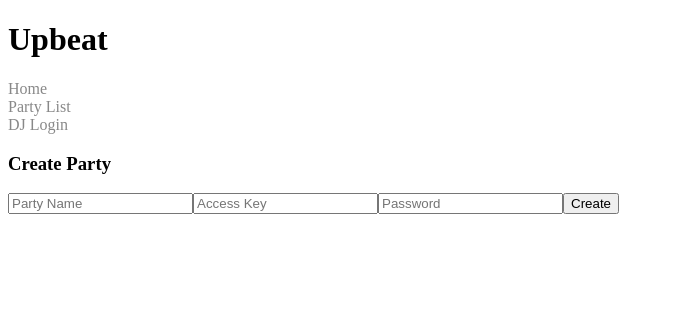
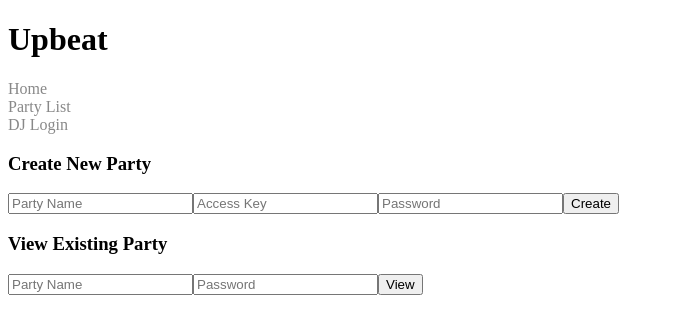
Before and after one commit to EEscalas/UpBeat, an Angular app in the folder upbeat-front-end/: page /dj in a window 1280 px wide. Shown: the top 334 px of the page, without its empty margins (0-674 px from the left). Built offline with nearby package versions, Linux system fonts and the light colour scheme.

Commit message:
DJ can access existing parties with the party pasword

```diff
--- a/upbeat-front-end/src/app/create-party/create-party.component.html
+++ b/upbeat-front-end/src/app/create-party/create-party.component.html
@@ -1,5 +1,10 @@
-<h3>Create Party</h3>
+<h3>Create New Party</h3>
 <input id="partyName" placeholder="Party Name">
 <input id="accessKey" placeholder="Access Key">
 <input id="password" placeholder="Password">
 <button (click)="onSelectCreate()">Create</button>
+
+<h3>View Existing Party</h3>
+<input id="existingPartyName" placeholder="Party Name">
+<input id="existingPartyPassword" placeholder="Password">
+<button (click)= "onSelectView()">View</button>
--- a/upbeat-front-end/src/app/create-party/create-party.component.ts
+++ b/upbeat-front-end/src/app/create-party/create-party.component.ts
@@ -19,6 +19,7 @@ export class CreatePartyComponent implements OnInit {
   partyName: string;
   partyPassword:string;
   partyAccessKey: string;
+  existingParties: Party[] = this.apiService.getParties();
 
   onSelectCreate(){
   	//assign name to party
@@ -40,4 +41,23 @@ export class CreatePartyComponent implements OnInit {
       this.router.navigateByUrl('/dj/' + this.partyName + '/' + temp.id);
   }
 
+  onSelectView(){
+    this.partyName = (<HTMLInputElement>document.getElementById("existingPartyName")).value;
+    this.partyPassword = (<HTMLInputElement>document.getElementById("existingPartyPassword")).value;
+    var partyExists: boolean = false;
+    for (let i = 0; i < this.existingParties.length; i++)
+    {
+      if (this.existingParties[i].name == this.partyName)
+      {
+        partyExists = true;
+        if (this.existingParties[i].password == this.partyPassword)
+          this.router.navigateByUrl('/dj/' + this.partyName + '/' + this.existingParties[i].id);
+        else
+          alert("Invalid Party Password, please try again.");
+      }
+    }
+    if (!partyExists)
+      alert("This party does not exist, please create a new party.");
+  }
+
 }
--- a/upbeat-front-end/src/app/existing-party-password/existing-party-password.component.ts
+++ b/upbeat-front-end/src/app/existing-party-password/existing-party-password.component.ts
@@ -39,7 +39,7 @@ export class ExistingPartyPasswordComponent implements OnInit {
     	this.router.navigateByUrl('/guest/' + name + '/' + id );
   	}
   	else{
-  		alert("Invalid Password, please try again.");
+  		alert("Invalid Party Access Key, please try again.");
   	}
   }
 
--- a/upbeat-front-end/src/app/party-list/party-list.component.ts
+++ b/upbeat-front-end/src/app/party-list/party-list.component.ts
@@ -1,8 +1,7 @@
 import { Component, OnInit } from '@angular/core';
- import { Party} from '../parties';
-//import { Party } from '../parties';
+import { Party } from '../parties';
+import { Router } from '@angular/router';
 import { ApiService } from '../api.service';
-import { Router } from '@angular/router';
 
 @Component({
   selector: 'app-party-list',
@@ -11,18 +10,21 @@ import { Router } from '@angular/router';
 })
 export class PartyListComponent implements OnInit {
 
-  constructor(private apiService:ApiService ,private router: Router) {}
+  constructor(private router: Router, private apiService: ApiService) { }
 
-   parties: Party[] = [];
+  parties = this.apiService.getParties();
 
-
-  onSelectParty(name:string, id:number) : void {
+  onSelectParty(name) : void {
+    var id: number;
+    for (let i = 0; i < this.parties.length; i++)
+    {
+      if (this.parties[i].name == name)
+        id = this.parties[i].id;
+    }
     this.router.navigateByUrl('/guest/' + name + '/' + id + '/password');
   }
 
   ngOnInit() {
-    this.parties = this.apiService.getParties();
-    console.log(this.parties);
   }
 
 }
```
